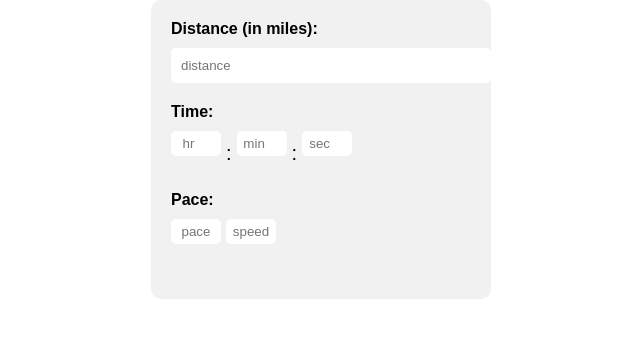
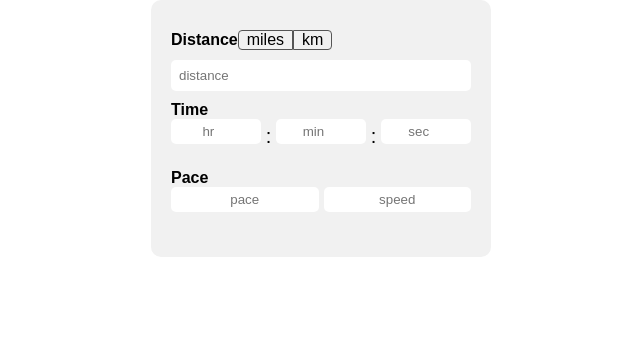
Before and after one commit to gregpaton08/pace-calculator-web-app, a plain HTML site: page index.html in a window 1280 px wide. Shown: the whole page, without its empty margins (319-959 px from the left). Drawn offline with Linux system fonts and the light colour scheme.

Commit message:
updating style and dynamicness

```diff
--- a/index.html
+++ b/index.html
@@ -5,13 +5,32 @@
   <meta name="viewport" content="width=device-width, initial-scale=1.0, user-scalable=no">
   <title>Running Pace Calculator</title>
   <link rel="stylesheet" href="styles.css">
+  <style>
+    input[type="text"],
+    input[type="number"],
+    input[type="submit"] {
+      width: 100%;
+      /* padding: 8px; */
+      /* margin-bottom: 10px; */
+      /* box-sizing: border-box; */
+    }
+    .input-row span {
+      /* margin: 0 5px; */
+    }
+  </style>
 </head>
 <body>
+  <!-- <h1>Pace Calculator</h1> -->
   <form>
-    <label for="distance">Distance (in miles):</label>
+    <div class="button-container">
+      <label for="distance">Distance</label>
+      <button class="button button-left">miles</button>
+      <button class="button button-right">km</button>
+      <!-- <button class="button">Button 3</button> -->
+    </div>
     <input type="text" id="distance" name="distance" placeholder="distance" inputmode="decimal">
     <div class="input-section">
-      <label for="time">Time:</label>
+      <label for="time">Time</label>
       <div class="input-row">
         <input type="number" id="hours" name="hours" placeholder="hr" inputmode="numeric">
         <span>:</span>
@@ -20,11 +39,12 @@
         <input type="number" id="seconds" name="seconds" placeholder="sec" inputmode="numeric">
       </div>
     </div>
-    <label for="pace">Pace:</label>
+    <label for="pace">Pace</label>
     <div class="input-row">
       <input type="text" pattern="([0-5]?[0-9]):([0-5][0-9])" id="pace" name="pace" placeholder="pace">
       <input type="text" id="speed" name="speed" placeholder="speed" inputmode="decimal">
     </div>
+    <!-- <input type="submit" value="Calculate"> -->
   </form>
   <script src="pace-calculator.js"></script>
 </body>
--- a/pace-calculator.js
+++ b/pace-calculator.js
@@ -180,3 +180,14 @@ function calculateTimeOnPaceChange(event) {
 
 const paceInput = document.querySelector("#pace")
 paceInput.addEventListener("input", calculateTimeOnPaceChange)
+
+document.addEventListener('DOMContentLoaded', function() {
+  const buttons = document.querySelectorAll('.button');
+
+  buttons.forEach(button => {
+    button.addEventListener('click', function() {
+      buttons.forEach(btn => btn.classList.remove('selected'));
+      this.classList.add('selected');
+    });
+  });
+});
--- a/styles.css
+++ b/styles.css
@@ -16,40 +16,22 @@ form {
 }
 label {
   display: block;
-  margin-bottom: 10px;
+  /* margin-bottom: 10px; */
   font-weight: bold;
-}
-input[type="text"] {
-  width: 100%;
-  padding: 10px;
-  border-radius: 5px;
-  border: none;
-  margin-bottom: 20px;
 }
 input[type='number'] {
   -moz-appearance:textfield;
+  appearance:textfield;
+}
+input[type="text"],
+input[type="number"] {
   width: 100%;
-  padding: 10px;
+  padding: 8px;
   border-radius: 5px;
   border: none;
-  margin-bottom: 20px;
-}
-input[type="submit"] {
-  background-color: #4CAF50;
-  color: white;
-  padding: 10px 20px;
-  border: none;
-  border-radius: 5px;
-  cursor: pointer;
-}
-/* input[type="text"],
-input[type="number"],
-input[type="submit"] {
-  width: 100%;
-  padding: 8px;
   margin-bottom: 10px;
   box-sizing: border-box;
-} */
+}
 input[type="submit"]:hover {
   background-color: #3e8e41;
 }
@@ -73,3 +55,38 @@ input:invalid {
 .input-row span {
   font-size: 20px;
 }
+.button-container {
+  display: flex;
+  align-items: center;
+  height: 40px;
+}
+.button {
+  display: inline-block;
+  padding: 0px 8px;
+  /* border: 1px solid #007bff; */
+  border: 1px solid #555555;
+  background-color: transparent;
+  /* color: #007bff; */
+  font-size: 16px;
+  font-weight: 500;
+  text-align: center;
+  text-decoration: none;
+  cursor: pointer;
+  transition: all 0.3s ease;
+}
+.button-left {
+  border-radius: 4px 0px 0px 4px;
+}
+.button-right {
+  border-radius: 0px 4px 4px 0px;
+}
+.button:hover {
+  /* background-color: #007bff; */
+  background-color: #555555;
+  color: #fff; /* White text on hover */
+}
+.button.selected {
+  background-color: #555555;
+  /* background-color: #007bff; */
+  color: #fff; /* White text for selected button */
+}
```
Also changed, not shown: 1 other file.
